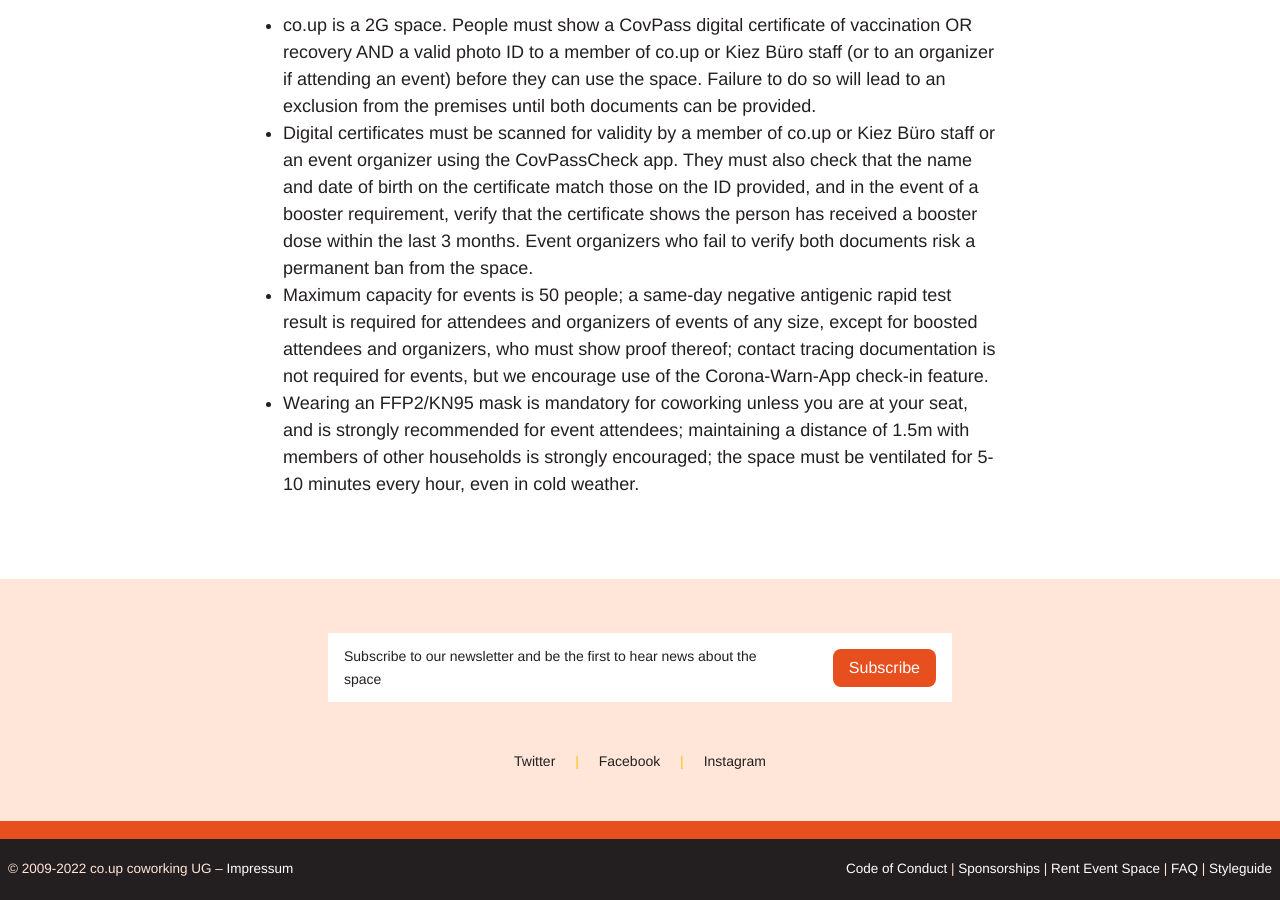
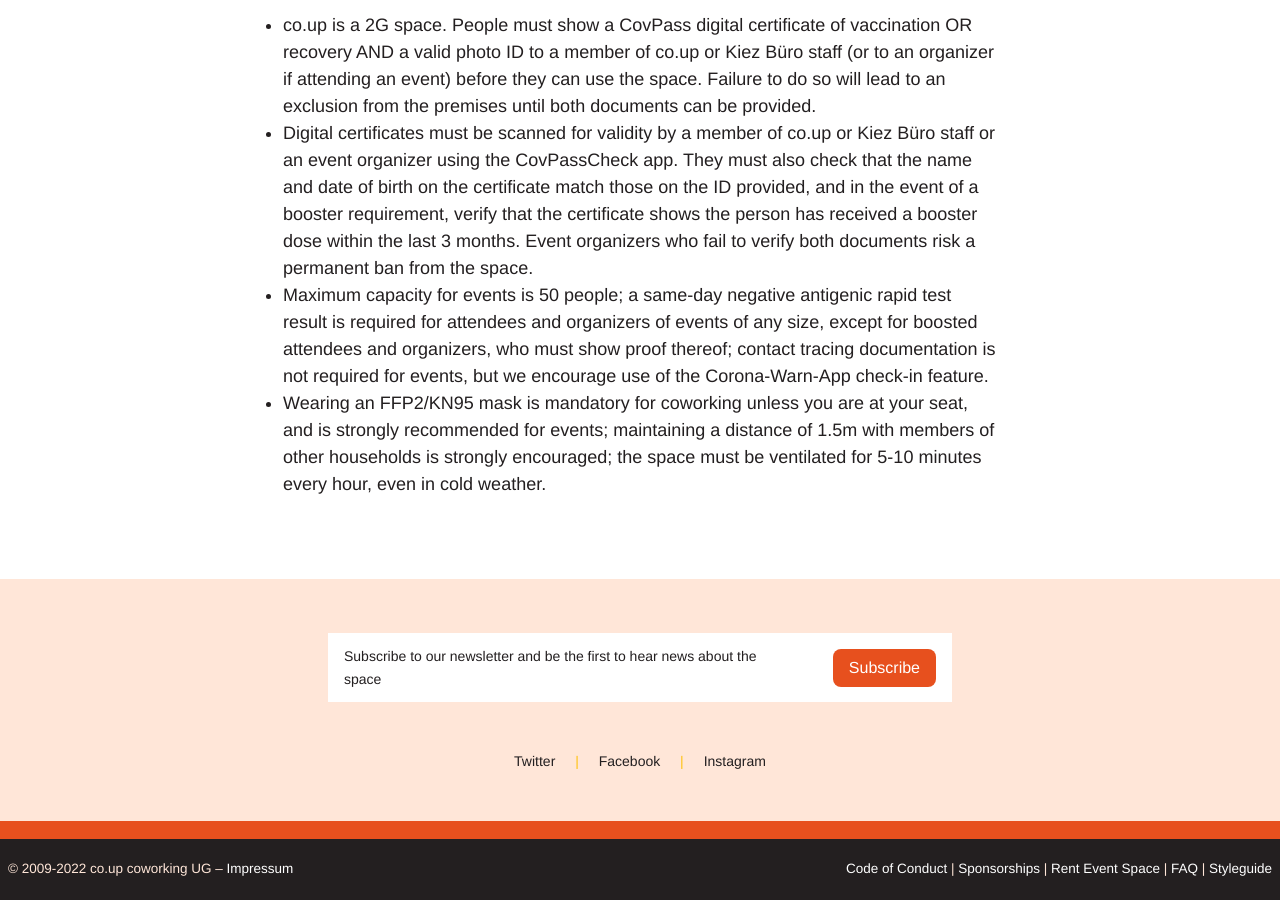
Before and after one commit to co-up/co-up.de, a Jekyll site: the page built from hygiene-safety-guidelines.md, in a window 1280 px wide and 900 px high, scrolled down 2776 px. Built offline with Jekyll 4.4.1, drawn with Linux system fonts in a browser that asks for light colours.

Commit message:
edited copy

```diff
--- a/hygiene-safety-guidelines.md
+++ b/hygiene-safety-guidelines.md
@@ -57,4 +57,4 @@ Current local infection protection regulations: [SARS-CoV-2-Basisschutzmaßnahme
 - co.up is a 2G space. People must show a CovPass digital certificate of vaccination OR recovery AND a valid photo ID to a member of co.up or Kiez Büro staff (or to an organizer if attending an event) before they can use the space. Failure to do so will lead to an exclusion from the premises until both documents can be provided.
 - Digital certificates must be scanned for validity by a member of co.up or Kiez Büro staff or an event organizer using the CovPassCheck app. They must also check that the name and date of birth on the certificate match those on the ID provided, and in the event of a booster requirement, verify that the certificate shows the person has received a booster dose within the last 3 months. Event organizers who fail to verify both documents risk a permanent ban from the space.
 - Maximum capacity for events is 50 people; a same-day negative antigenic rapid test result is required for attendees and organizers of events of any size, except for boosted attendees and organizers, who must show proof thereof; contact tracing documentation is not required for events, but we encourage use of the Corona-Warn-App check-in feature.
-- Wearing an FFP2/KN95 mask is mandatory for coworking unless you are at your seat, and is strongly recommended for event attendees; maintaining a distance of 1.5m with members of other households is strongly encouraged; the space must be ventilated for 5-10 minutes every hour, even in cold weather.
+- Wearing an FFP2/KN95 mask is mandatory for coworking unless you are at your seat, and is strongly recommended for events; maintaining a distance of 1.5m with members of other households is strongly encouraged; the space must be ventilated for 5-10 minutes every hour, even in cold weather.
```
